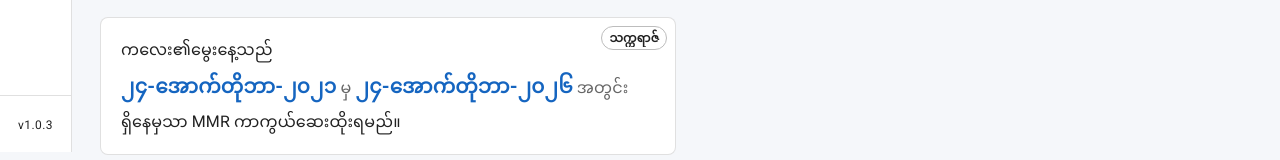
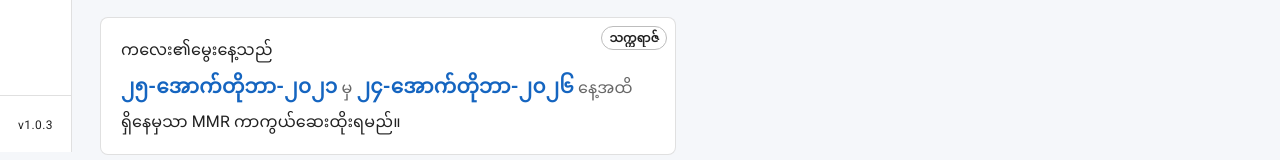
Before and after one commit to khutayant/hlu, a React (Vite) app: page / in a window 1280 px wide. Shown: the part 648-808 px from the top of the page. Built offline with nearby package versions, Linux system fonts and the light colour scheme.

Commit message:
Refine MMR date range copy and use −60m+1d as the start.
Co-authored-by: Cursor <cursoragent@cursor.com>

```diff
--- a/src/pages/home/age-for-vaccination/age-for-vaccination.tsx
+++ b/src/pages/home/age-for-vaccination/age-for-vaccination.tsx
@@ -42,7 +42,7 @@ function AgeForVaccinationPage() {
     [selectedDate],
   );
   const minus60Date = useMemo(
-    () => toDayjs(selectedDate).subtract(60, 'month'),
+    () => toDayjs(selectedDate).subtract(60, 'month').add(1, 'day'),
     [selectedDate],
   );
   const isAsOfToday = asOfDate
@@ -123,7 +123,7 @@ function AgeForVaccinationPage() {
               sx={myanmarDateChipSx}
             />
             <Typography component='span' sx={{ fontWeight: 600 }}>
-              မှ
+              {t('ageForVaccination.mmrFrom')}
             </Typography>
           </Stack>
           <Stack
@@ -138,7 +138,7 @@ function AgeForVaccinationPage() {
               sx={myanmarDateChipSx}
             />
             <Typography component='span' sx={{ fontWeight: 600 }}>
-              အတွင်း
+              {t('ageForVaccination.mmrWithin')}
             </Typography>
           </Stack>
         </Stack>
@@ -338,7 +338,7 @@ function AgeForVaccinationPage() {
       </Paper>
 
       {/* Card - to give MMR */}
-      {/* Formula - today - 60 month */}
+      {/* Formula - today − 60 month + 1 day → today */}
       <Paper
         variant='outlined'
         sx={{
@@ -369,7 +369,7 @@ function AgeForVaccinationPage() {
           <Typography color='text.secondary'>
             {t('ageForVaccination.mmrLead')}
           </Typography>
-          {/* [date1] မှ [date2] အတွင်း */}
+          {/* [date1 = −60m+1d] မှ [date2] နေ့အထိ */}
           <Typography
             component='p'
             sx={{
@@ -390,10 +390,8 @@ function AgeForVaccinationPage() {
             {t('ageForVaccination.mmrFrom')}{' '}
             <Box component='span' className='mmr-date'>
               {todayDisplay}
-            </Box>
-            {t('ageForVaccination.mmrWithin')
-              ? ` ${t('ageForVaccination.mmrWithin')}`
-              : null}
+            </Box>{' '}
+            {t('ageForVaccination.mmrWithin')}
           </Typography>
           <Typography color='text.secondary'>
             {t('ageForVaccination.mmrRule')}
--- a/src/resources/data/locales/en.ts
+++ b/src/resources/data/locales/en.ts
@@ -28,8 +28,8 @@ const en = {
     myanmarEraTitle: 'မြန်မာသက္ကရာဇ်',
     showMyanmarDate: 'Show Myanmar calendar date',
     mmrLead: "The child's date of birth is",
-    mmrFrom: 'to',
-    mmrWithin: '',
+    mmrFrom: 'from',
+    mmrWithin: 'until',
     mmrRule: 'Only then give MMR vaccine.',
     asOfDate: 'As-of date',
     asOfHelper: 'Shown as {{date}} (default: today)',
--- a/src/resources/data/locales/mm.ts
+++ b/src/resources/data/locales/mm.ts
@@ -29,7 +29,7 @@ const mm = {
     showMyanmarDate: 'မြန်မာသက္ကရာဇ် ပြရန်',
     mmrLead: 'ကလေး၏မွေးနေ့သည်',
     mmrFrom: 'မှ',
-    mmrWithin: 'အတွင်း',
+    mmrWithin: 'နေ့အထိ',
     mmrRule: 'ရှိနေမှသာ MMR ကာကွယ်ဆေးထိုးရမည်။',
     asOfDate: 'တွက်ချက်မည့် ရက်စွဲ',
     asOfHelper: '{{date}} အဖြစ် ပြသသည် (ပုံမှန်: ယနေ့)',
```
Also changed, not shown: src/pages/home/age-for-vaccination/README.md.
